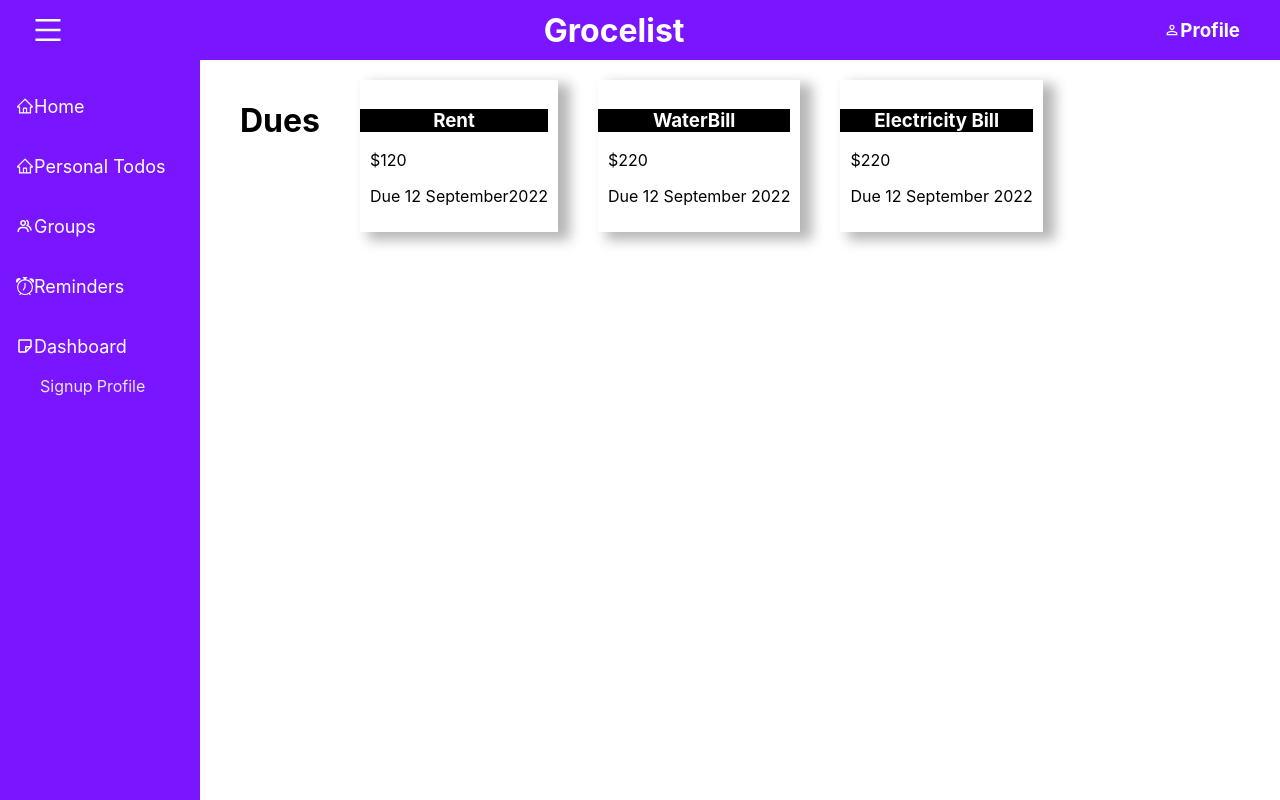
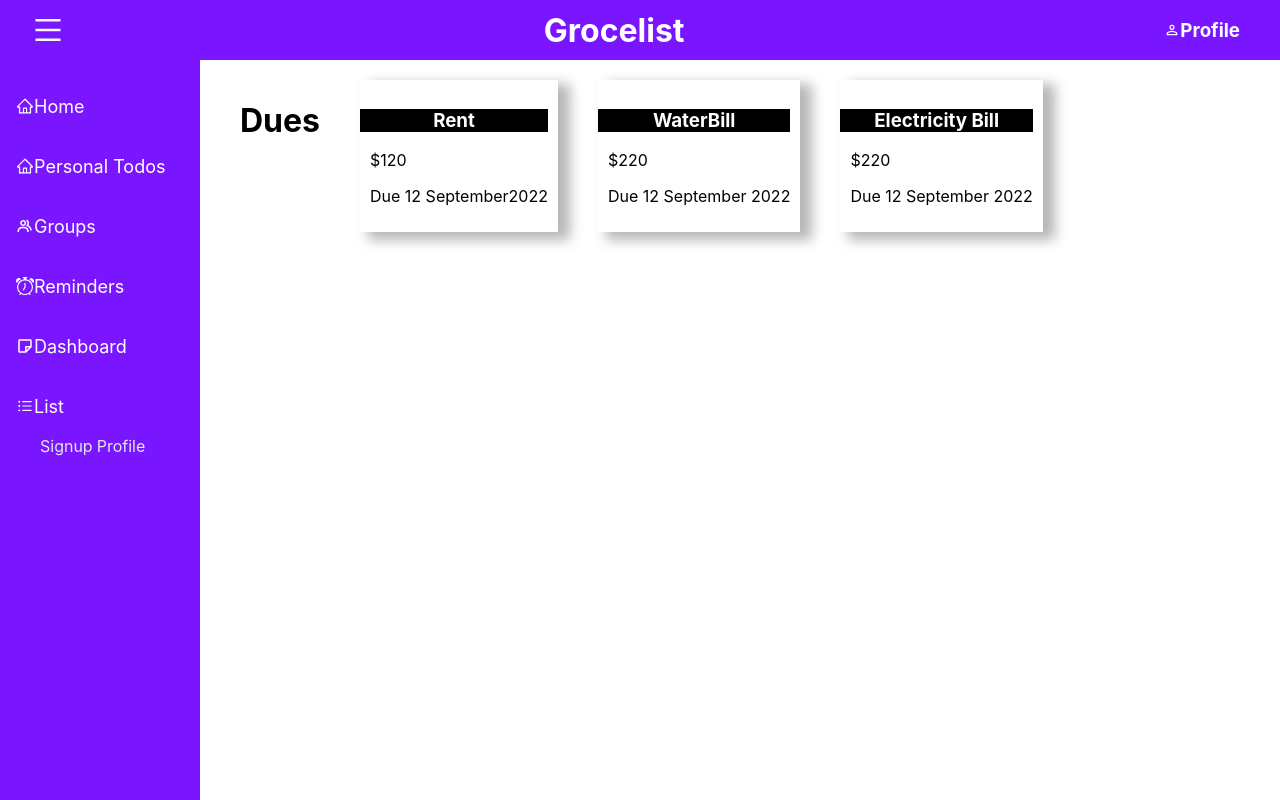
Before and after one commit to maindotmarcell/Grocelist-client, a React (Create React App) app: page / in a window 1280 px wide. Built offline with nearby package versions, Linux system fonts and the light colour scheme; no server answers; the database is empty.

Commit message:
Added routes for page navigation and added a new directory

```diff
--- a/src/App.js
+++ b/src/App.js
@@ -4,6 +4,8 @@ import Navbar from '../src/Components/Navbar/Navbar';
 import { Router, Routes, Route } from 'react-router-dom';
 import Todo from './Pages/Todos/Todo';
 import Home from './Pages/Homes/Home';
+import Dashboard from './Pages/Dashboard/Dashboard';
+import List from './Pages/Lists/List';
 import { db } from './firebase-config';
 import { collection, getDocs } from 'firebase/firestore';
 
@@ -32,6 +34,8 @@ function App() {
 				<Routes>
 					<Route path="/" element={<Home />} />
 					<Route path="/todos" element={<Todo />} />
+					<Route path="/dashboard" element={<Dashboard />} />
+					<Route path="/lists" element={<List />} />
 				</Routes>
 			</div>
 		</div>
--- a/src/Constants/Navdata.js
+++ b/src/Constants/Navdata.js
@@ -3,6 +3,7 @@ import React from 'react';
 import { AiOutlineHome } from 'react-icons/ai';
 import { BiGroup, BiNote } from 'react-icons/bi';
 import { /*BsFillCalendarDayFill,*/ BsAlarm } from 'react-icons/bs';
+import { IoIosList } from 'react-icons/io';
 
 export const SidebarData = [
   {
@@ -30,4 +31,9 @@ export const SidebarData = [
     path: '/dashboard',
     icon: <BiNote />,
   },
+  {
+    title: 'List',
+    path: '/lists',
+    icon: <IoIosList />,
+  }
 ];
```
